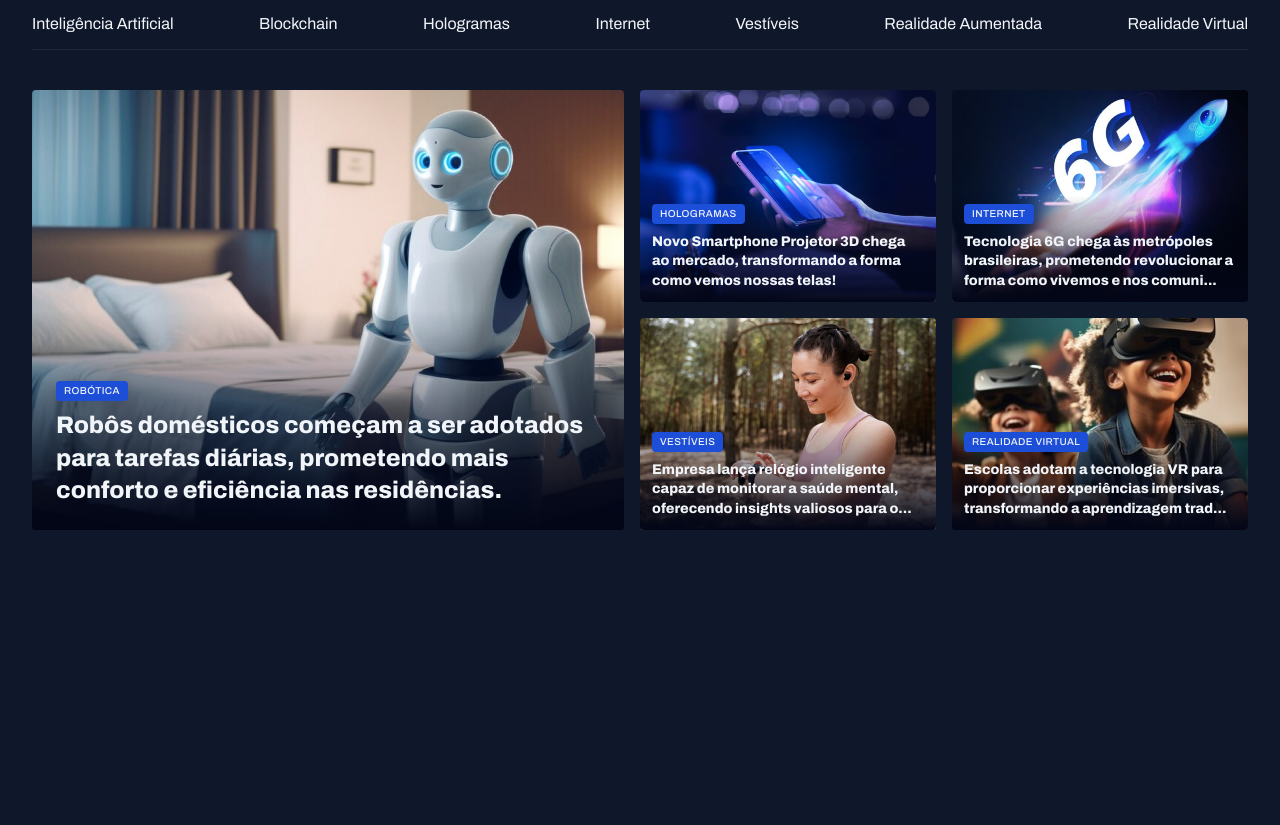
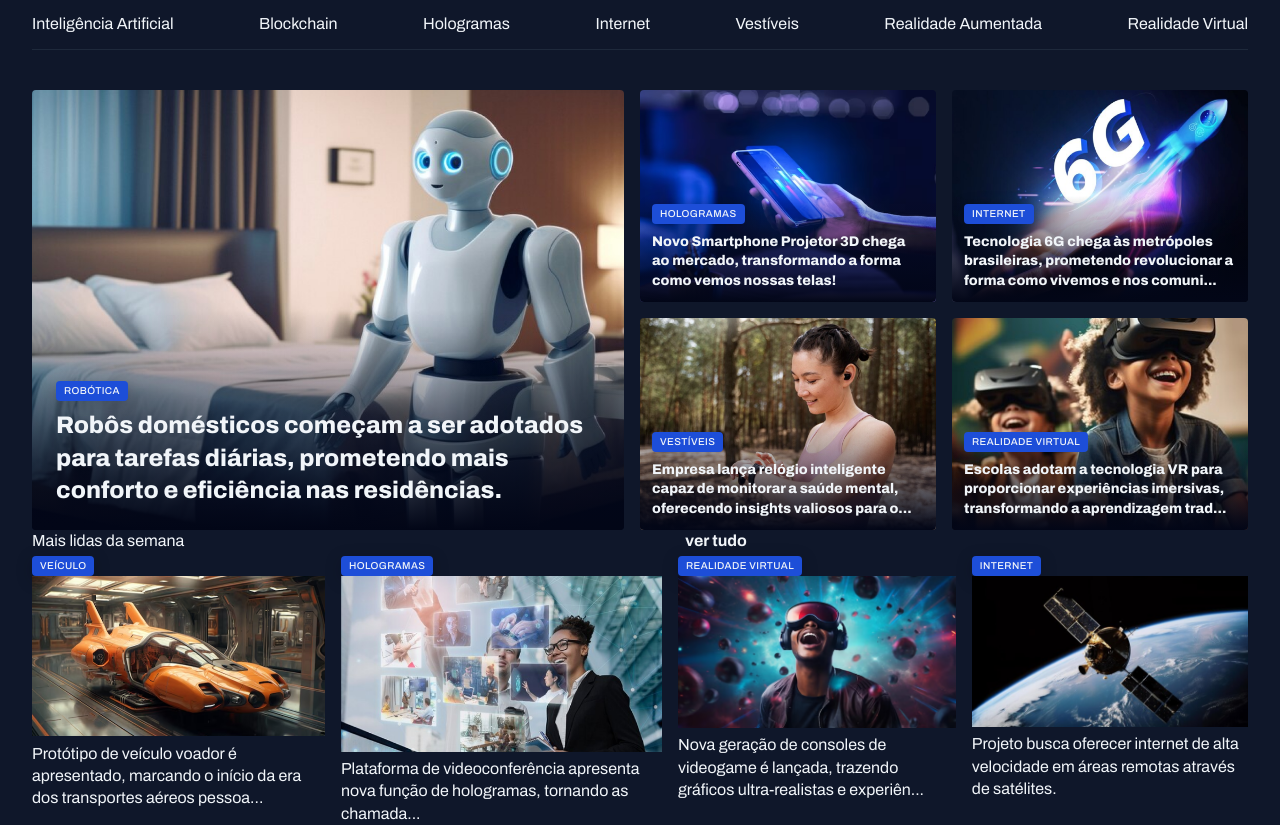
Before and after one commit to nerialdosilva/portalDeNoticias, a plain HTML site: page index.html in a window 1280 px wide. Shown: the part 74-899 px from the top of the page. Before the commit the page ends 800 px from the top, so only its background shows below. Drawn offline with Linux system fonts and the light colour scheme.

Commit message:
Estruturando a seção mais lidas da semana.

```diff
--- a/index.html
+++ b/index.html
@@ -101,6 +101,50 @@
             </div>
 
         </section>
+
+        <section id="weekly">
+            <header class="grid grid-flow-col">
+                <h3>Mais lidas da semana</h3>
+                <a href="#" class="grid grid-flow-col">
+                    <strong>ver tudo</strong>
+                    <span></span>
+                </a>
+            </header>
+
+            <div class="grid gap-16 grid grid-flow-col">
+                <figure>
+                    <span class="content-tag">veículo</span>
+                    <img src="assets/images/Image 06.png" alt="Protótipo de veículo voador é apresentado, marcando o início da era dos transportes aéreos pessoais.">
+                    <p>
+                        Protótipo de veículo voador é apresentado, marcando o início da era dos transportes aéreos pessoa...
+                    </p>
+                </figure>
+
+                <figure>
+                    <span class="content-tag">Hologramas</span>
+                    <img src="assets/images/Image 07.png" alt="Plataforma de videoconferência apresenta nova função de hologramas, tornando as chamadas virtuais mais realistas e envolventes.">
+                    <p>
+                        Plataforma de videoconferência apresenta nova função de hologramas, tornando as chamada...
+                    </p>
+                </figure>
+
+                <figure>
+                    <span class="content-tag">Realidade virtual</span>
+                    <img src="assets/images/Image 08.png" alt="Nova geração de consoles de videogame é lançada, trazendo gráficos ultra-realistas e experiências de jogo totalmente envolventes.">
+                    <p>
+                        Nova geração de consoles de videogame é lançada, trazendo gráficos ultra-realistas e experiên...
+                    </p>
+                </figure>
+
+                <figure>
+                    <span class="content-tag">Internet</span>
+                    <img src="assets/images/Image 09.png" alt="Projeto busca oferecer internet de alta velocidade em áreas remotas através de satélites.">
+                    <p>
+                        Projeto busca oferecer internet de alta velocidade em áreas remotas através de satélites.
+                    </p>
+                </figure>
+            </div>
+        </section>
     </Main>
 </body>
 
```
